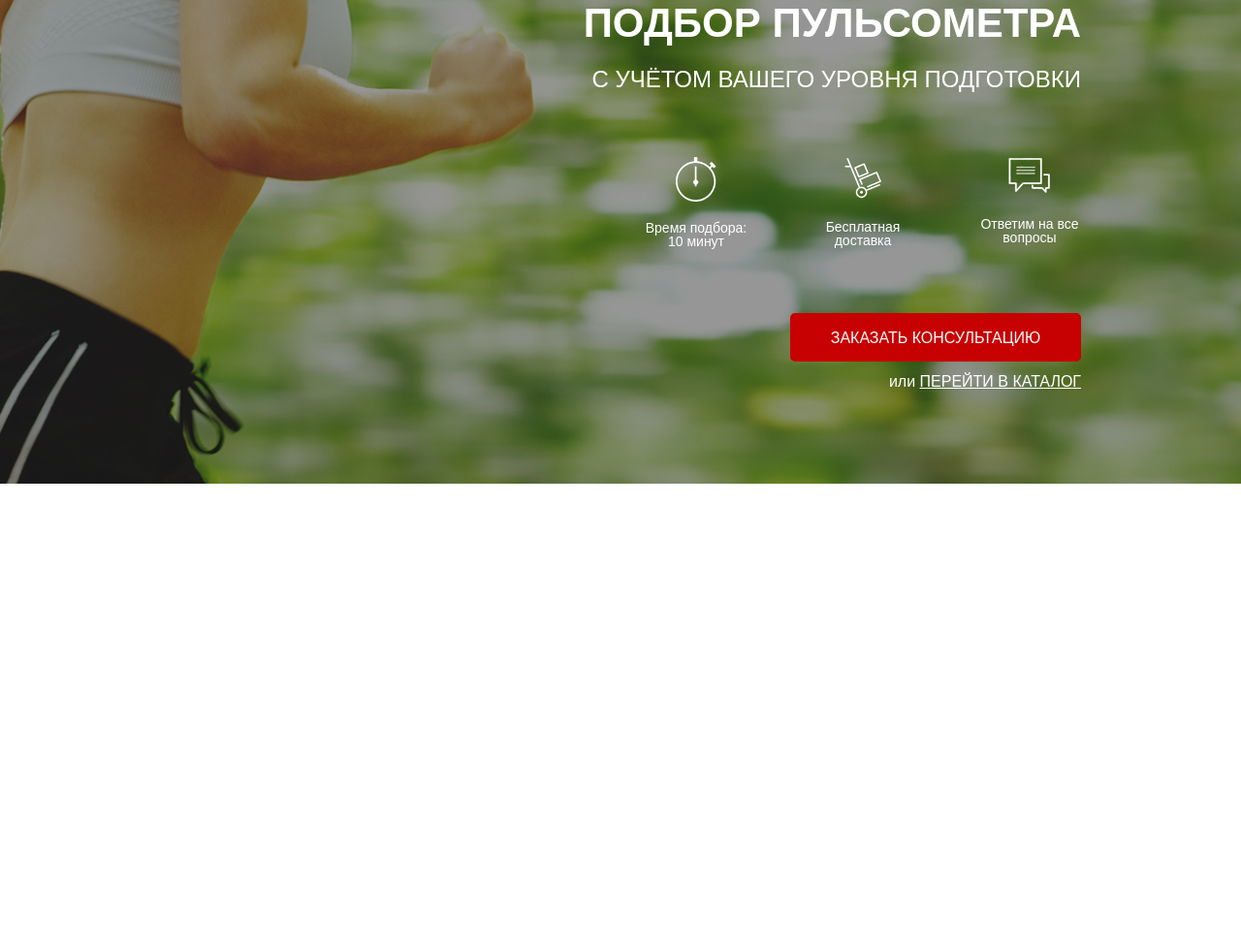
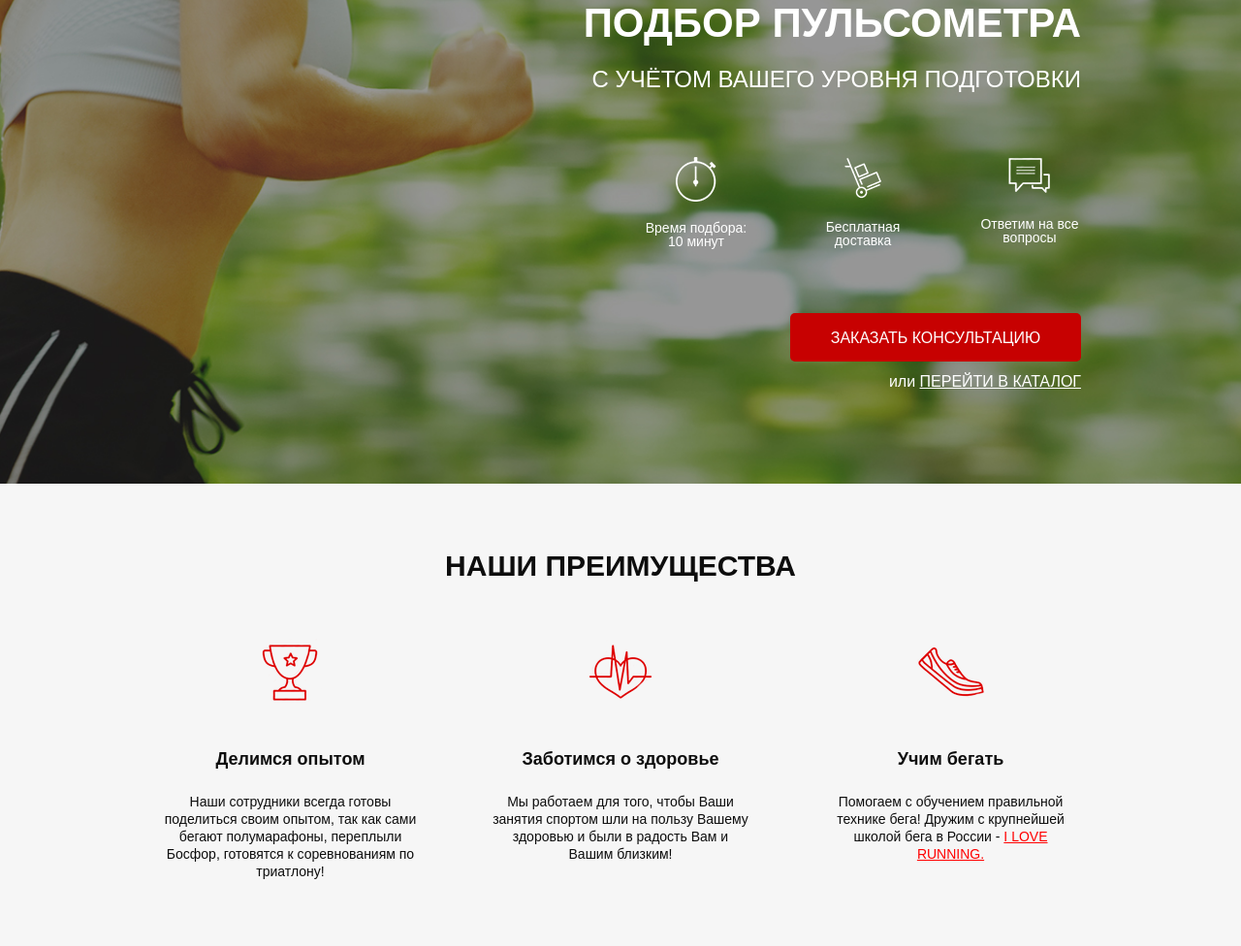
Before and after one commit to Glklmv/pulse, a plain HTML site: page src/index.html in a window 1280 px wide. Shown: the part 169-1145 px from the top of the page at 97% size. Before the commit the page ends 800 px from the top, so only its background shows below. Drawn offline with Linux system fonts and the light colour scheme; a web font is replaced by a local one.

Commit message:
add benefits

```diff
--- a/src/index.html
+++ b/src/index.html
@@ -49,6 +49,34 @@
             </div>
         </div>
     </div>
+    <div class="benefits">
+        <div class="container">
+            <div class="benefits__header">НАШИ ПРЕИМУЩЕСТВА</div>
+            <div class="benefits__items">
+                <div class="benefits__item">
+                    <img src="icons/cup.png" alt="">
+                    <div class="benefits__title">Делимся опытом</div>
+                    <div class="benefits__descr">
+                        Наши сотрудники всегда готовы поделиться своим опытом, так как сами бегают полумарафоны, переплыли Босфор, готовятся к соревнованиям по триатлону!
+                    </div>
+                </div>
+                <div class="benefits__item">
+                    <img src="icons/heart.png" alt="">
+                    <div class="benefits__title">Заботимся о здоровье</div>
+                    <div class="benefits__descr">
+                        Мы работаем для того, чтобы Ваши занятия спортом шли на пользу Вашему здоровью и были в радость Вам и Вашим близким!
+                    </div>
+                </div>
+                <div class="benefits__item">
+                    <img src="icons/shoe.png" alt="">
+                    <div class="benefits__title">Учим бегать</div>
+                    <div class="benefits__descr">Помогаем с обучением правильной технике бега! Дружим с крупнейшей школой бега в России - <span>I LOVE RUNNING.</span></div>
+                </div>
 
+
+
+            </div>
+        </div>
+    </div>
 </body>
 </html>
--- /dev/null
+++ b/src/sass/blocks/_benefits.scss
@@ -0,0 +1,46 @@
+.benefits {
+    min-height: 472px;
+    padding-top: 70px;
+    padding-bottom: 68px;
+    background: #F6F6F6;
+    &__header {
+        font-weight: 700;
+        font-size: 30px;
+        line-height: 30px;
+        text-align: center;
+        color: #0D0D0D;
+    }
+    &__items {
+        display: flex;
+        justify-content:space-between;
+        margin-top: 60px;
+    }
+    &__item {
+        width: 269px;
+        img {
+            display: block;
+            margin: 0 auto;
+        }
+    }
+    &__title {
+        margin-top: 45px;
+        font-weight: 700;
+        font-size: 18px;
+        line-height: 29px;
+        text-align: center;
+        color: #0D0D0D;
+    }
+    &__descr {
+        margin-top: 20px;
+        font-weight: 300;
+        font-size: 14px;
+        line-height: 18px;
+        align-items: flex-end;
+        text-align: center;
+        color: #0D0D0D;
+        span {
+            text-decoration-line: underline;
+            color: #FF0000;
+        }
+    }
+}
--- a/src/sass/style.scss
+++ b/src/sass/style.scss
@@ -3,6 +3,7 @@
 @import 'blocks/promo';
 @import 'blocks/header';
 @import 'blocks/buttons';
+@import 'blocks/benefits';
 * {font-family: 'MuseoModerno', sans-serif;}
 .container {
     max-width: 950px;
```
Also changed, not shown: src/css/style.min.css.
